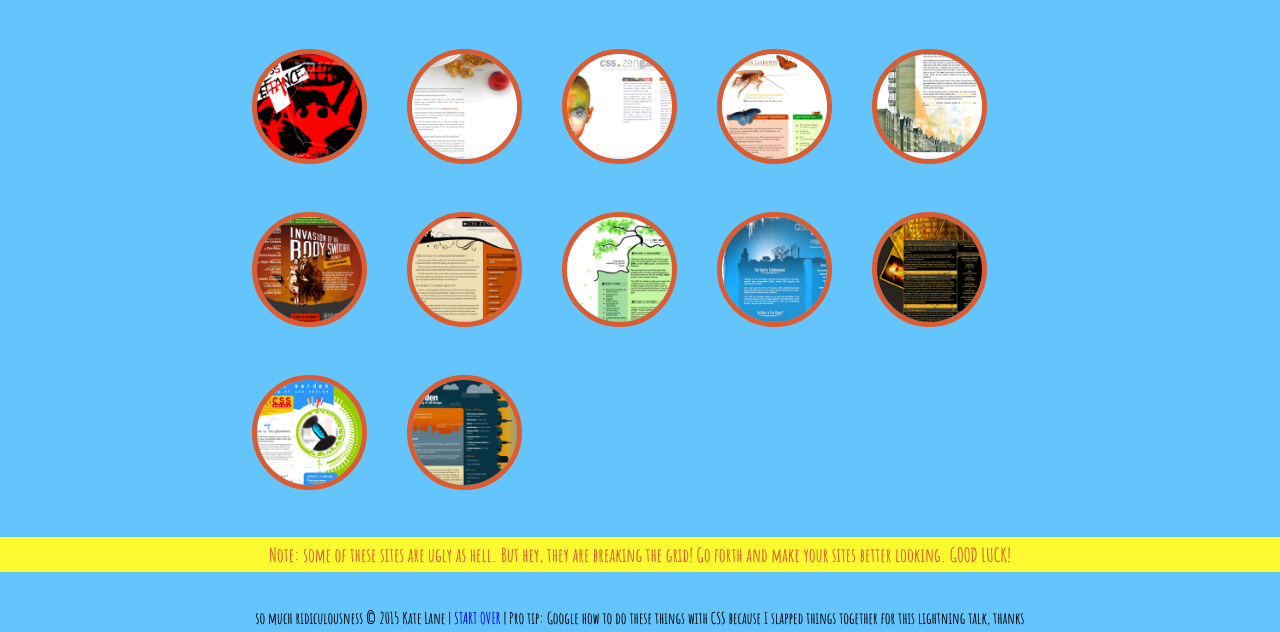
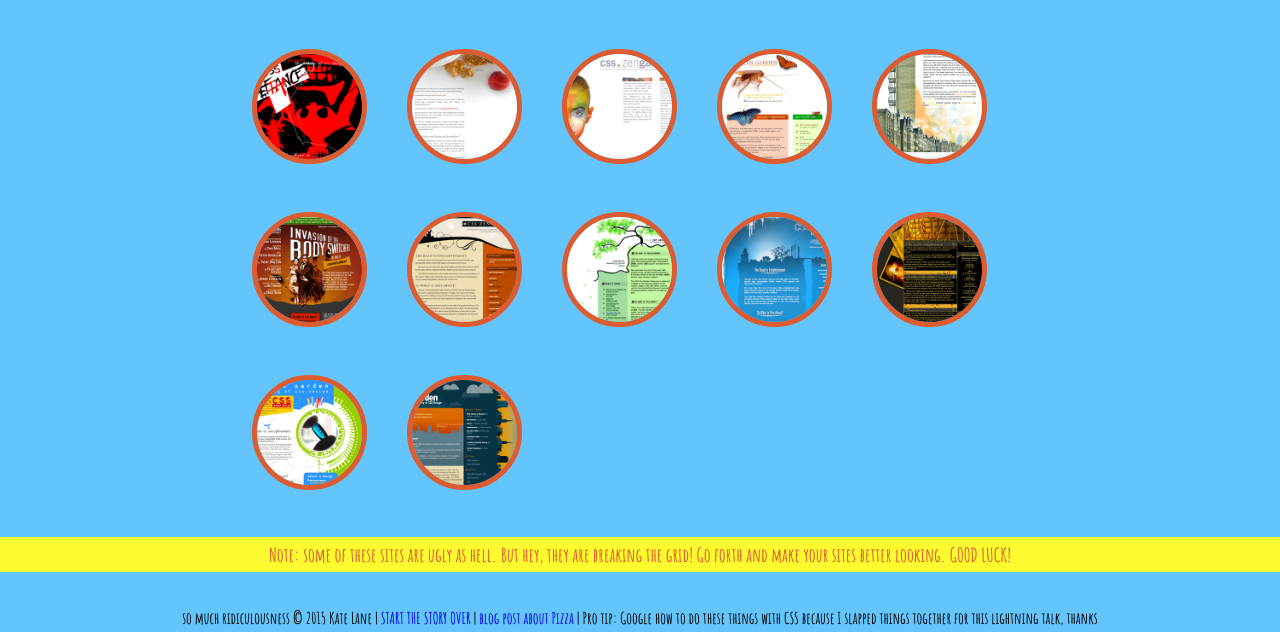
Before and after one commit to katelane/pizza, a plain HTML site: page 7.html in a window 1280 px wide. Shown: the part 211-843 px from the top of the page. Drawn offline with Linux system fonts and the light colour scheme.

Commit message:
added blog url to site

```diff
--- a/7.html
+++ b/7.html
@@ -28,7 +28,7 @@
   <div style="clear:both;"></div>
   <div class="center">
     <p class="note">Note: some of these sites are ugly as hell. But hey, they are breaking the grid! Go forth and make your sites better looking. GOOD LUCK!</p>
-    <span class="tiny">so much ridiculousness &copy; 2015 Kate Lane | <a href="http://katelane.com/pizza/index.html">START OVER</a> | Pro tip: Google how to do these things with CSS because I slapped things together for this lightning talk, thanks</span>
+    <span class="tiny">so much ridiculousness &copy; 2015 Kate Lane | <a href="http://katelane.com/pizza/index.html">START THE STORY OVER</a> | <a href="http://k8lane.tumblr.com/post/112847053931/thinking-beyond-rectangles" target="_new">blog post about Pizza</a> | Pro tip: Google how to do these things with CSS because I slapped things together for this lightning talk, thanks</span>
     </div>
 
 </body>
```
